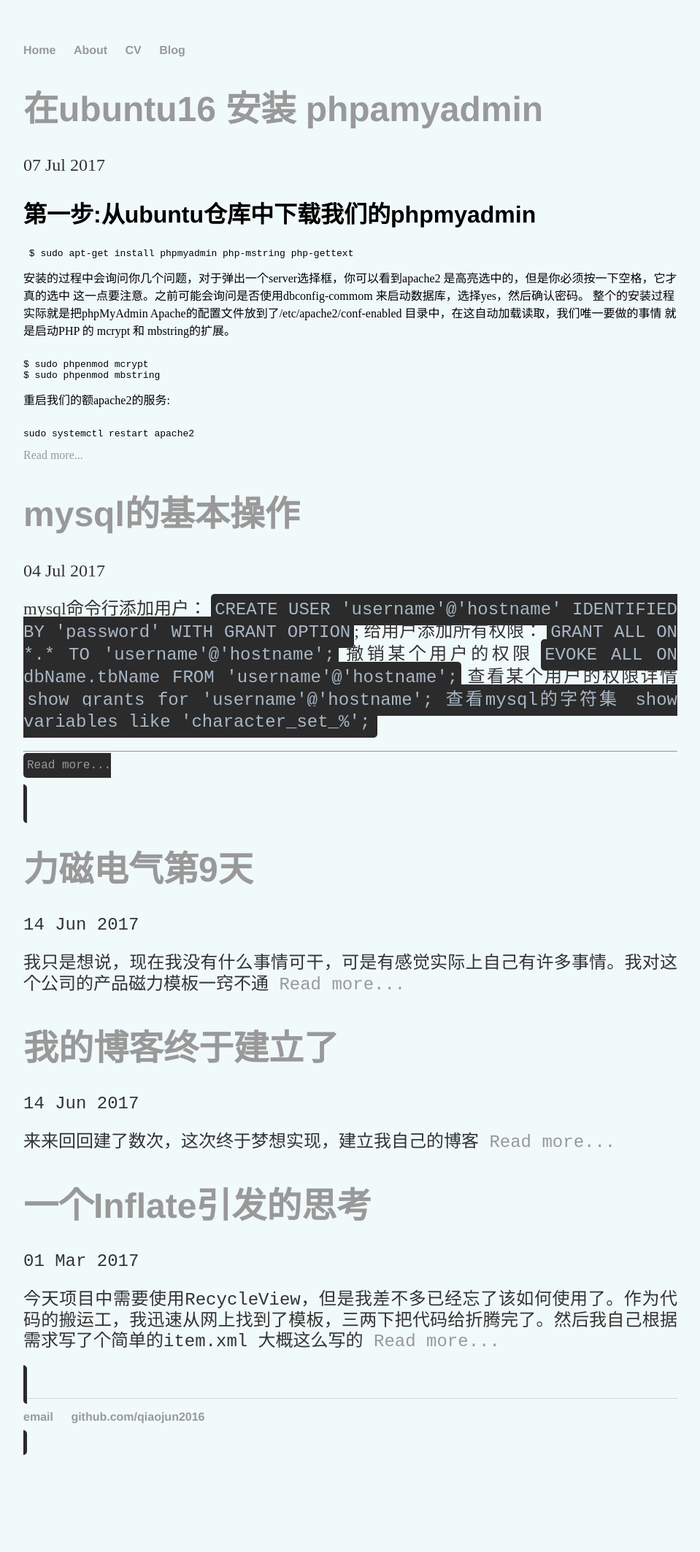
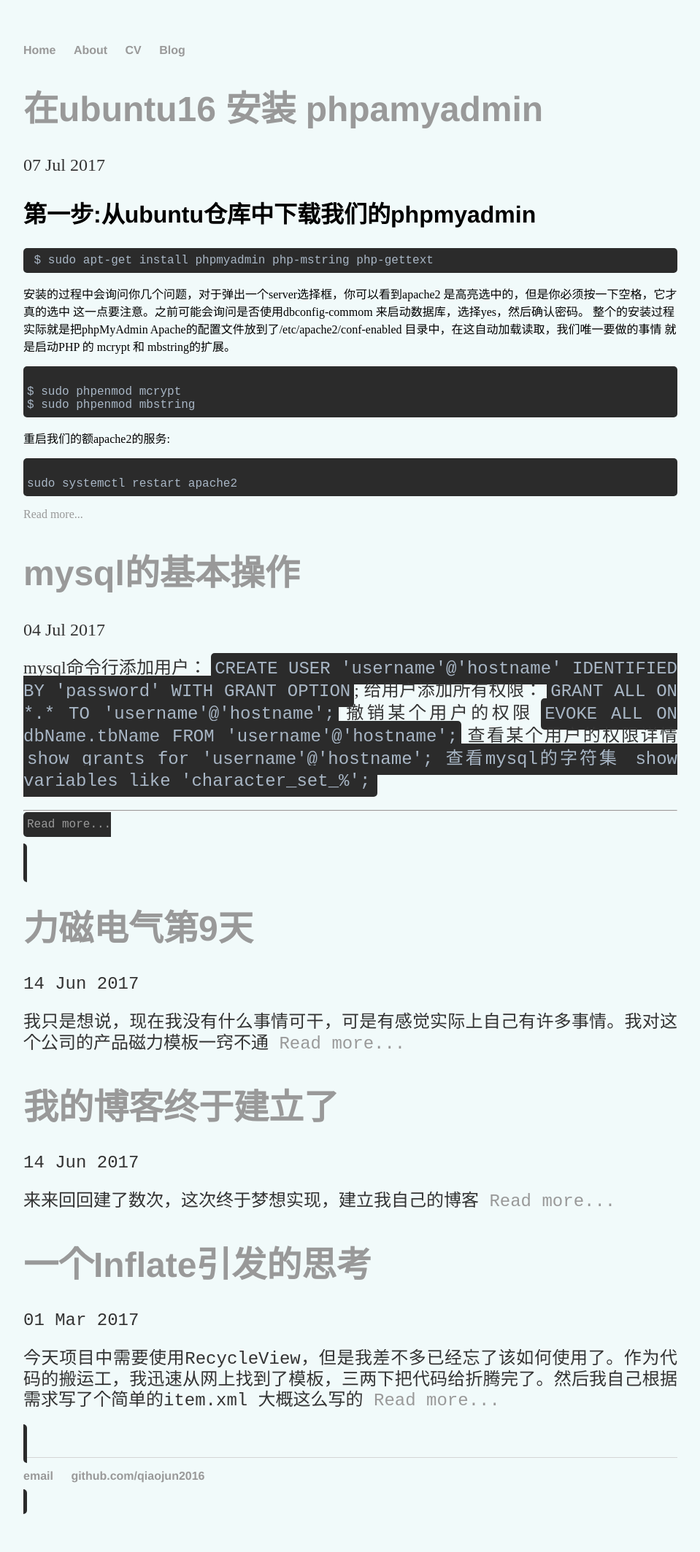
Before and after one commit to qiaojun2016/qiaojun2016.github.io, a Jekyll site: the page built from blog/index.html, in a window 1280 px wide. Shown: the whole page at 73% size, without its empty margins (160-1119 px from the left). Built offline with Jekyll 4.4.1, drawn with Linux system fonts in a browser that asks for light colours; the list of posts is cut into pages by our own code; before the commit the page ends 2046 px from its top, so only the background shows below that.

Commit message:
Update main.css

```diff
--- a/css/main.css
+++ b/css/main.css
@@ -57,11 +57,11 @@ code {
 
 }
 
-pre .code {
-    background-color:#2b2b2b;
+pre.code {
+background-color:#2b2b2b;
     color:#A9B7C6;
     font-style:normal;
     font-family:'Courier New', monospace;
-    padding:6px 5px 6px 5px;
-    border-radius:4px;
+    padding:8px 5px 8px 5px;
+border-radius:5px;
 }
```
